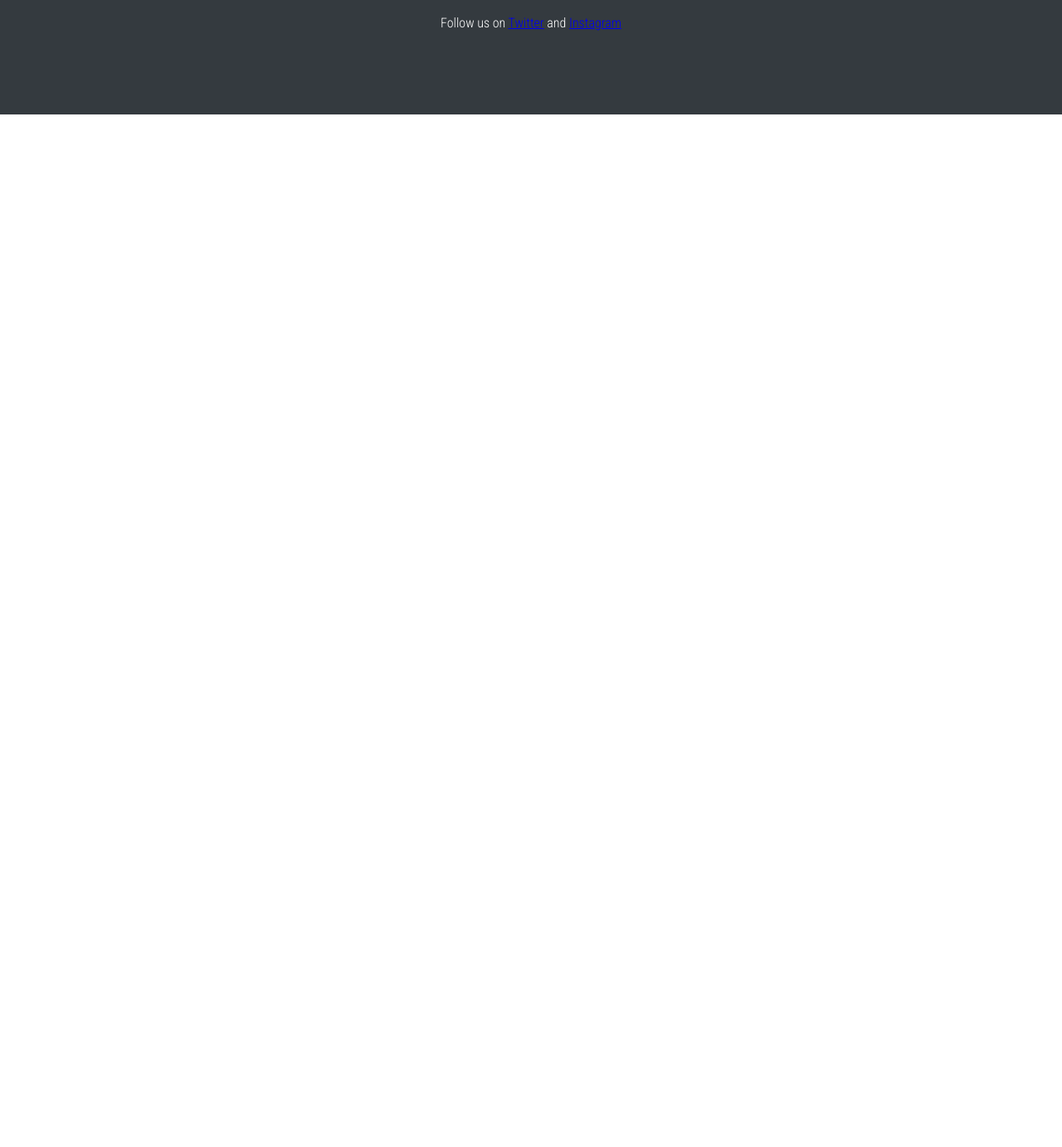
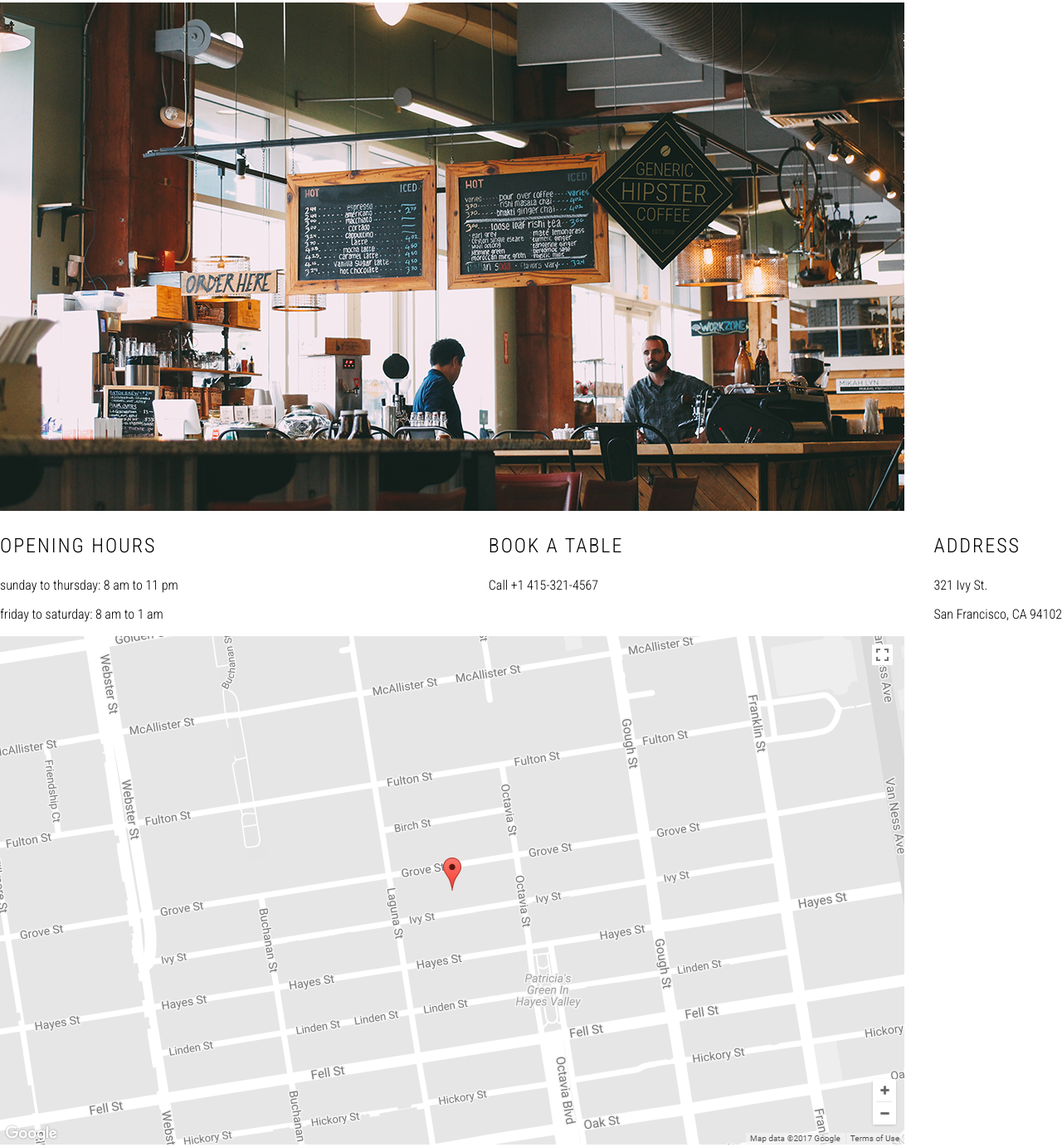
Before and after one commit to pe3k-j/hackathon-1, a website built with Vite: page index.html in a window 1280 px wide. Shown: the part 314-1697 px from the top of the page at 83% size. Before the commit the page ends 800 px from the top, so only its background shows below. Built offline with nearby package versions, Linux system fonts and the light colour scheme.

Commit message:
add text and images on home

```diff
--- a/index.html
+++ b/index.html
@@ -5,6 +5,7 @@
   <meta charset="UTF-8" />
   <meta name="viewport" content="width=device-width, initial-scale=1.0" />
   <link rel="stylesheet" href="src/scss/index.scss" />
+  <link rel="stylesheet" href="src/scss/_home.scss">
   <link rel="preconnect" href="https://fonts.googleapis.com">
   <link rel="preconnect" href="https://fonts.gstatic.com" crossorigin>
   <link href="https://fonts.googleapis.com/css2?family=Roboto+Condensed:wght@300;700&display=swap" rel="stylesheet">
@@ -23,7 +24,26 @@
     </nav>
   </header>
   <main>
-
+    <h1>GENERIC HIPSTER COFFEE</h1>
+    <h2>SPECIALTY COFFEE, FRESH FOOD & LOCAL COMMUNITY.</h2>
+    <img src="src/img/counter2.png" alt="counter in hipster coffee bar">
+    <section>
+      <div>
+        <h3>OPENING HOURS</h3>
+        <p>sunday to thursday: 8 am to 11 pm</p>
+        <p>friday to saturday: 8 am to 1 am</p>
+      </div>
+      <div>
+        <h3>BOOK A TABLE</h3>
+        <p>Call +1 415-321-4567</p>
+      </div>
+      <div>
+        <h3>ADDRESS</h3>
+        <p>321 Ivy St.</p>
+        <p>San Francisco, CA 94102</p>
+      </div>
+    </section>
+    <img class="img_map" src="src/img/map.png" alt="map image of coffee bar adress">
   </main>
   <footer>
     <nav>
--- a/src/scss/_home.scss
+++ b/src/scss/_home.scss
@@ -0,0 +1,7 @@
+@import 'variables';
+
+section{
+  display: flex;
+  flex-direction: row;
+  justify-content: space-between;
+}
```
Also changed, not shown: src/img/counter2.png (added), src/img/map.png (added).
